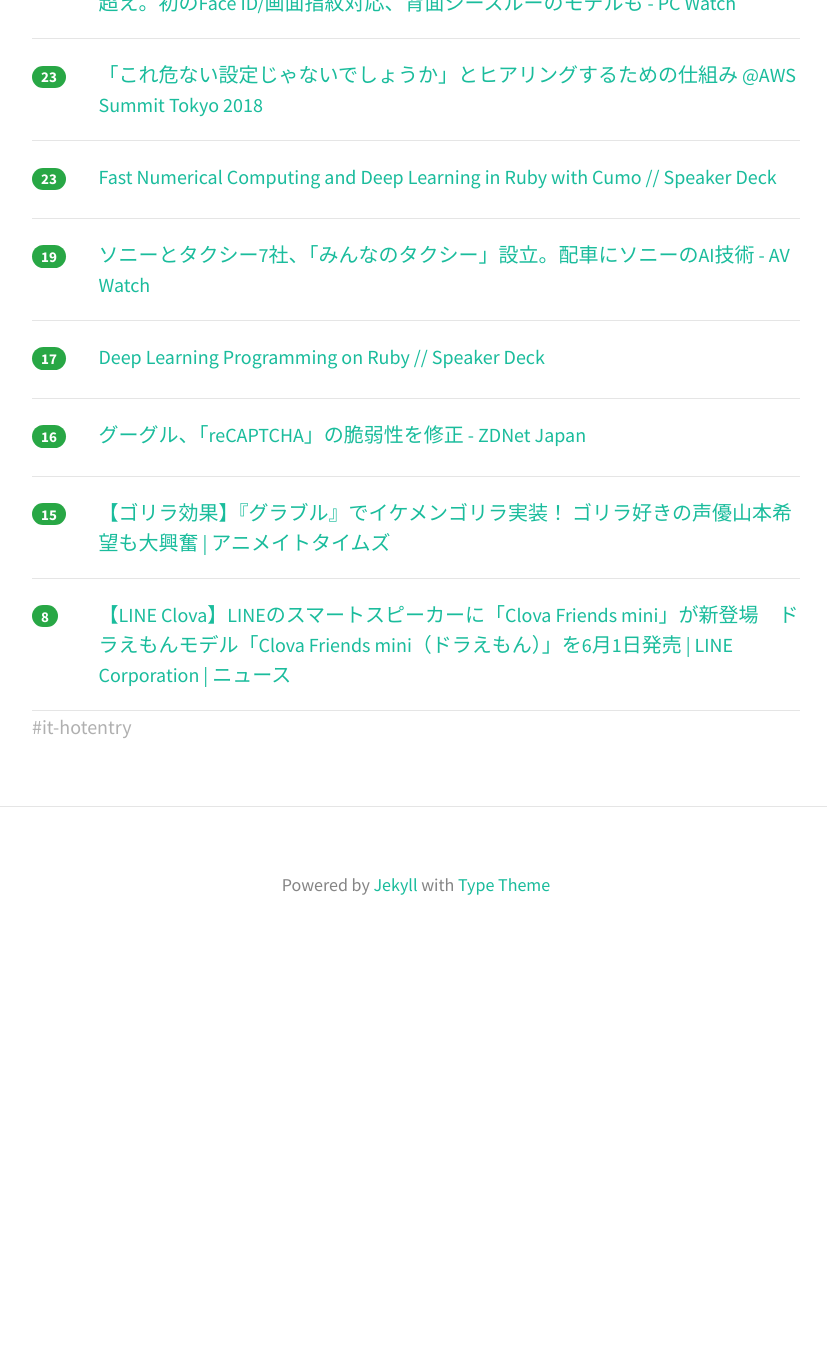
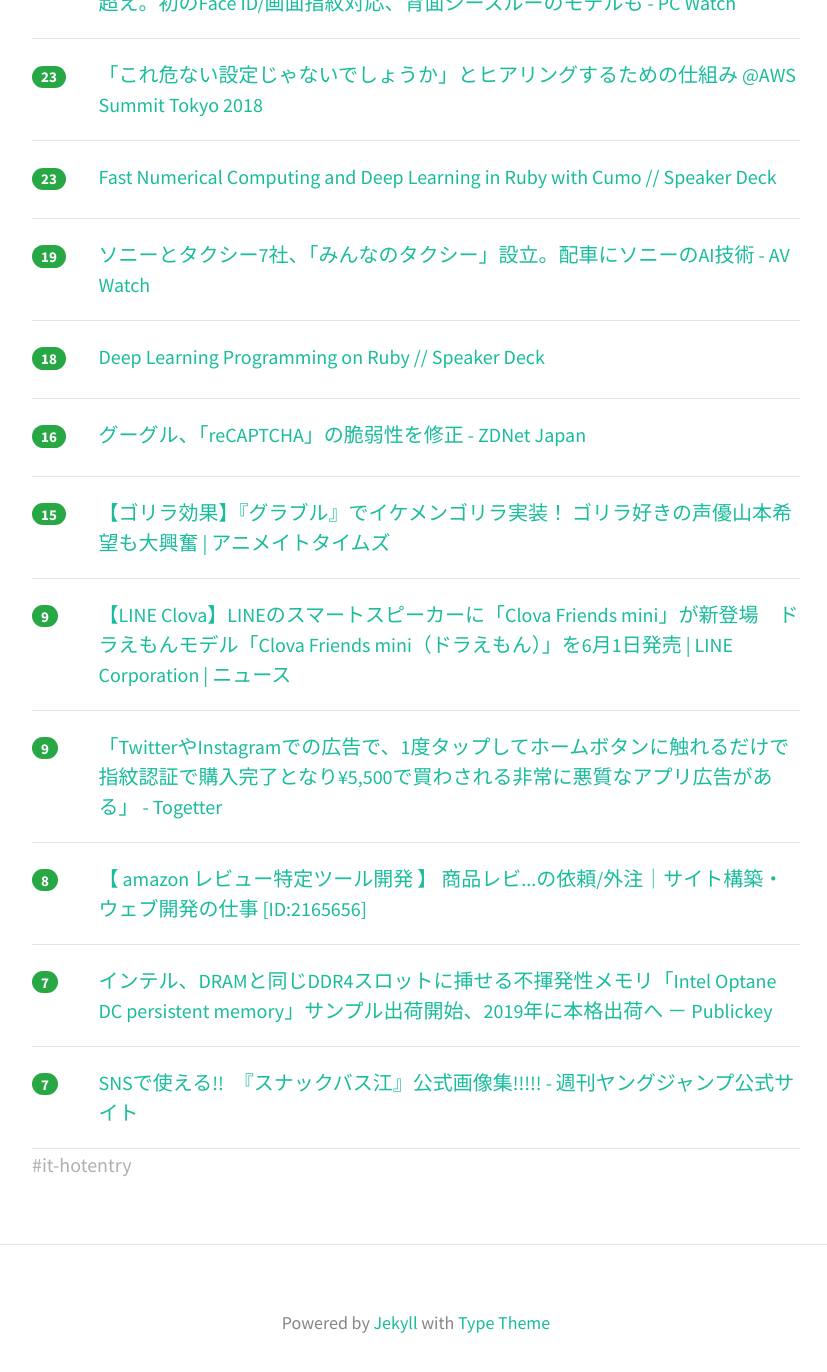
Before and after one commit to yatta47/hatena-matome-site, a Jekyll site: the page built from _posts/2018-06-01-hatena.md, in a window 1280 px wide and 1400 px high, scrolled down 796 px. Shown: the top 1372 px of the window, without its empty margins (224-1051 px from the left). Built offline with Jekyll 4.4.1, drawn with Linux system fonts in a browser that asks for light colours; nearby versions of some CDN libraries; before the commit the page ends 1758 px from its top, so only the background shows below that; some of the changed text lies outside the part shown.

Commit message:
Updated 2018-06-01

```diff
--- a/_posts/2018-06-01-hatena.md
+++ b/_posts/2018-06-01-hatena.md
@@ -1,13 +1,13 @@
 ---
 layout: post
 title:  "2018-06-01 はてぶIT"
-date:   2018-06-01 06:00:38
+date:   2018-06-01 07:01:46
 tags: [it-hotentry]
 ---
-12 件のデータあり
+16 件のデータあり
 
 <hr><div class="row">
-<div class="col-1"><span class="badge badge-pill badge-success h2">50</span></div>
+<div class="col-1"><span class="badge badge-pill badge-success h2">64</span></div>
 <div class="col-11"><a href='http://mizchi.hatenablog.com/entry/2018/05/31/233220' target='_blank'>最近のフロントエンドのエディタ事情 - mizchi's blog</a></div>
 </div>
 <hr>
@@ -17,7 +17,7 @@ tags: [it-hotentry]
 </div>
 <hr>
 <div class="row">
-<div class="col-1"><span class="badge badge-pill badge-success h2">25</span></div>
+<div class="col-1"><span class="badge badge-pill badge-success h2">26</span></div>
 <div class="col-11"><a href='https://gigazine.net/news/20180531-google-launch-solar-power-service/' target='_blank'>「自宅にソーラーパネルを設置するべきか」を色で教えてくれるGoogleの「Project Sunroof」が世界に拡大中 - GIGAZINE</a></div>
 </div>
 <hr>
@@ -47,7 +47,7 @@ tags: [it-hotentry]
 </div>
 <hr>
 <div class="row">
-<div class="col-1"><span class="badge badge-pill badge-success h2">17</span></div>
+<div class="col-1"><span class="badge badge-pill badge-success h2">18</span></div>
 <div class="col-11"><a href='https://speakerdeck.com/mrkn/deep-learning-programming-on-ruby' target='_blank'>Deep Learning Programming on Ruby // Speaker Deck</a></div>
 </div>
 <hr>
@@ -62,7 +62,27 @@ tags: [it-hotentry]
 </div>
 <hr>
 <div class="row">
-<div class="col-1"><span class="badge badge-pill badge-success h2">8</span></div>
+<div class="col-1"><span class="badge badge-pill badge-success h2">9</span></div>
 <div class="col-11"><a href='https://linecorp.com/ja/pr/news/ja/2018/2215' target='_blank'>【LINE Clova】LINEのスマートスピーカーに「Clova Friends mini」が新登場　ドラえもんモデル「Clova Friends mini（ドラえもん）」を6月1日発売 | LINE Corporation | ニュース</a></div>
 </div>
 <hr>
+<div class="row">
+<div class="col-1"><span class="badge badge-pill badge-success h2">9</span></div>
+<div class="col-11"><a href='https://togetter.com/li/1232608' target='_blank'>「TwitterやInstagramでの広告で、1度タップしてホームボタンに触れるだけで指紋認証で購入完了となり¥5,500で買わされる非常に悪質なアプリ広告がある」 - Togetter</a></div>
+</div>
+<hr>
+<div class="row">
+<div class="col-1"><span class="badge badge-pill badge-success h2">8</span></div>
+<div class="col-11"><a href='https://crowdworks.jp/public/jobs/2165656' target='_blank'>【 amazon レビュー特定ツール開発 】 商品レビ...の依頼/外注｜サイト構築・ウェブ開発の仕事 [ID:2165656]</a></div>
+</div>
+<hr>
+<div class="row">
+<div class="col-1"><span class="badge badge-pill badge-success h2">7</span></div>
+<div class="col-11"><a href='https://www.publickey1.jp/blog/18/dramddr4intel_optane_dc_persistent_memory2019.html' target='_blank'>インテル、DRAMと同じDDR4スロットに挿せる不揮発性メモリ「Intel Optane DC persistent memory」サンプル出荷開始、2019年に本格出荷へ － Publickey</a></div>
+</div>
+<hr>
+<div class="row">
+<div class="col-1"><span class="badge badge-pill badge-success h2">7</span></div>
+<div class="col-11"><a href='http://youngjump.jp/info/bazue/' target='_blank'>SNSで使える!!　『スナックバス江』公式画像集!!!!! - 週刊ヤングジャンプ公式サイト</a></div>
+</div>
+<hr>
```
